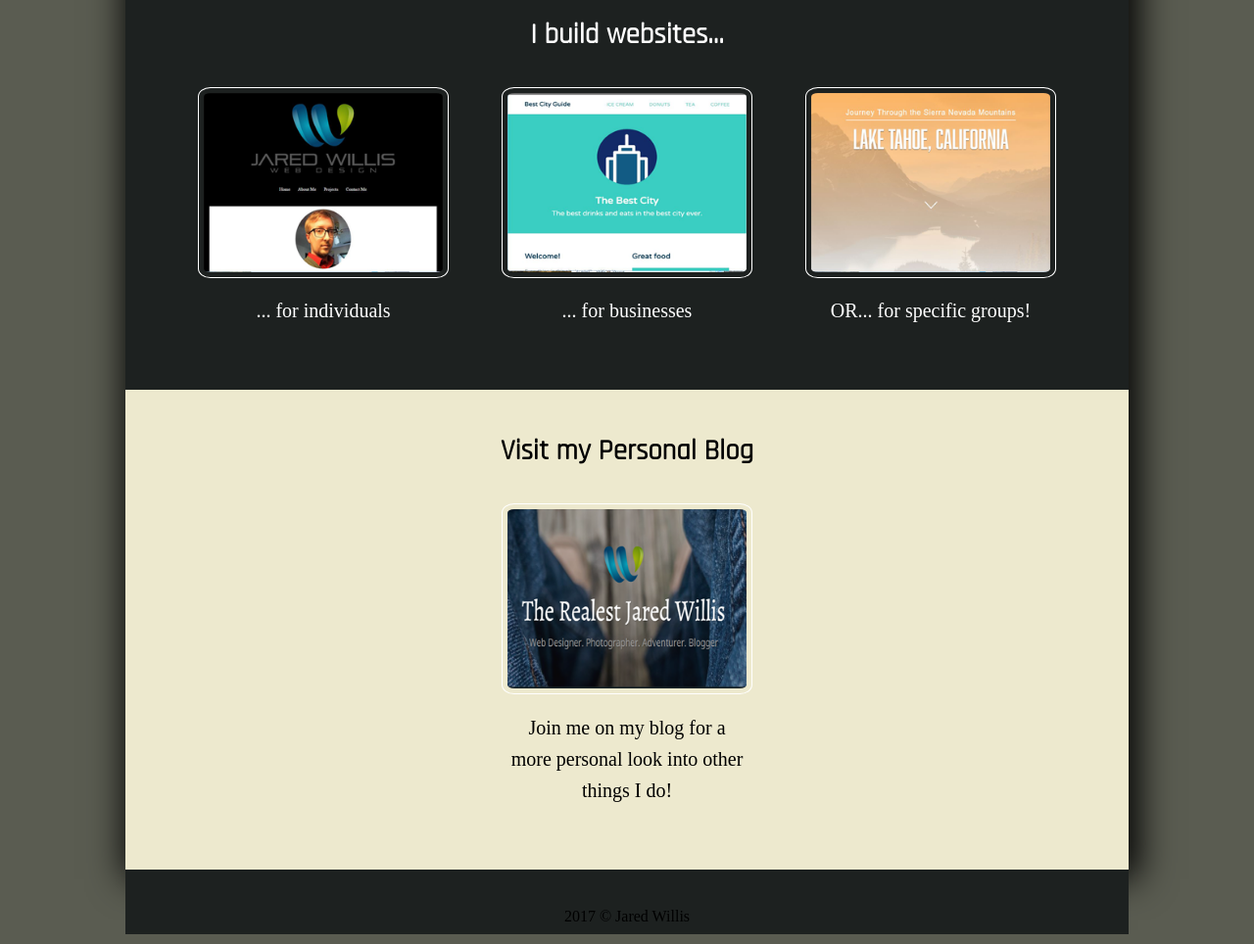
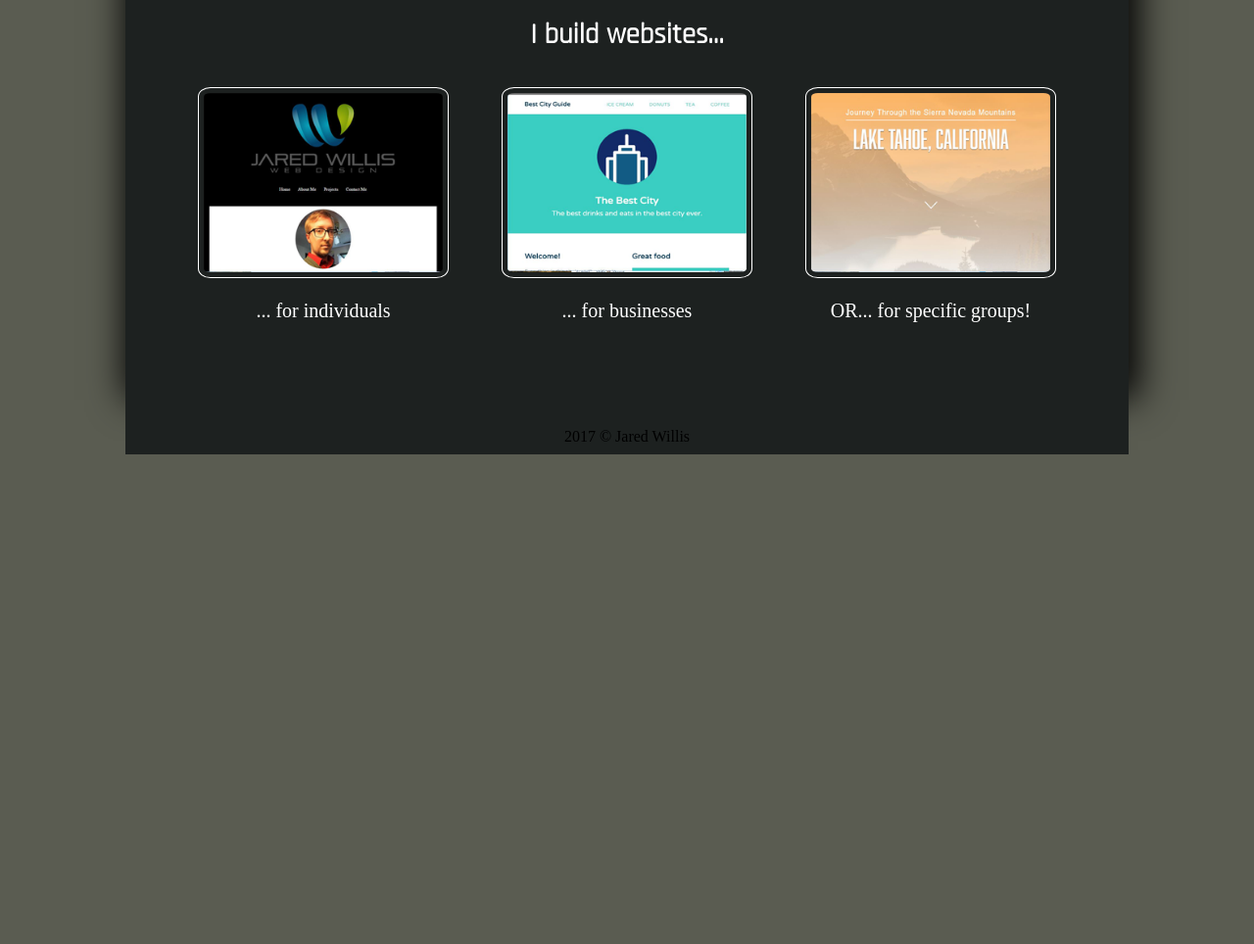
Before and after one commit to CrimsonLion/therealestjaredwillis, a plain HTML site: page index.html in a window 1280 px wide. Shown: the part 944-1908 px from the top of the page at 98% size. After the commit the page ends 1418 px from the top, so only its background shows below. Drawn offline with Linux system fonts and the light colour scheme.

Commit message:
Update index.html

```diff
--- a/index.html
+++ b/index.html
@@ -62,13 +62,6 @@
                 </div>
             </div><!-- Web Projects Container-->
 
-            <div id="blog">
-                <h2>Visit my Personal Blog</h2>
-                <div class="projdiv-col">
-                    <a href="http://www.therealestjaredwillis.wordpress.com"><img class="projimg" src="img/Blog.png" alt="Website Project Screenshot"></a>
-                    <p class="project-text">Join me on my blog for a more personal look into other things I do!</p>
-                </div>
-            </div><!--Blog Container-->
         </div> <!-- Main Container-->
         </main>
             <footer id="bottom" class="main-footer">
```
